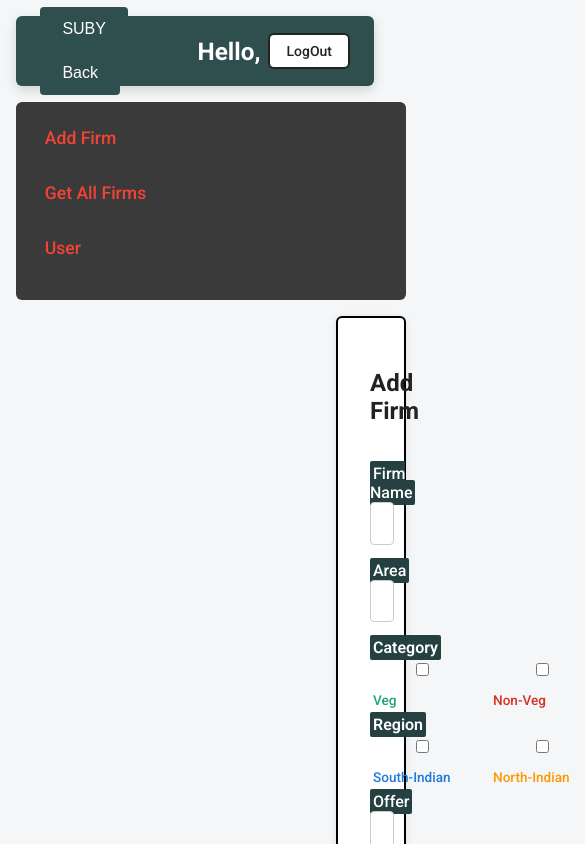
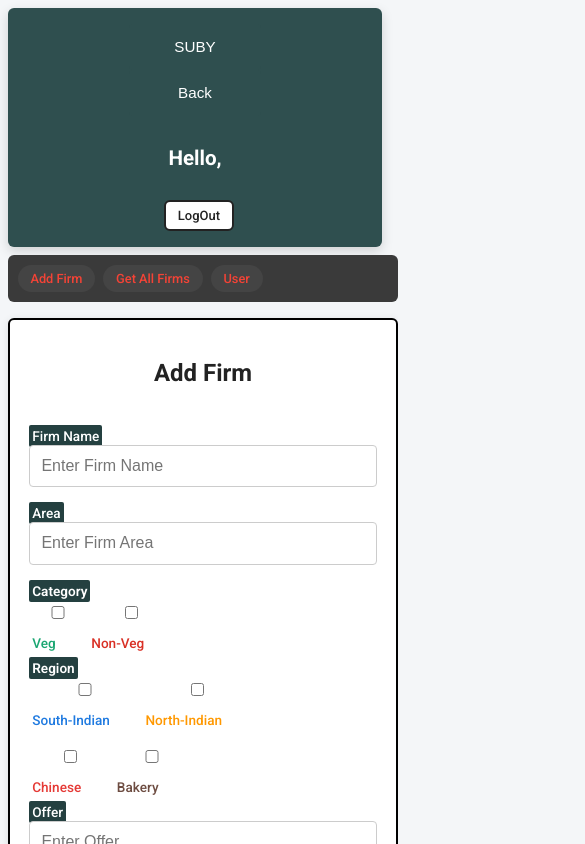
Before and after one commit to sid1114911149/Swiggy_Clone_React_Dashboard, a React (Vite) app: page / in a window 390 px wide. Both pictures are taken after a click on the item "Add Firm". Shown: the top 844 px of the page, 585 px wide, since content can reach past the window. Built offline with nearby package versions, Linux system fonts and the light colour scheme.

Commit message:
last commit

```diff
--- a/src/App.css
+++ b/src/App.css
@@ -301,3 +301,141 @@ button:hover {
   align-items: center;
   transition:all;
 }
+
+/* ===============================
+   MOBILE & SMALL SCREENS
+================================ */
+@media (max-width: 768px) {
+
+  /* Navbar */
+  .navSection {
+    flex-direction: column;
+    height: auto;
+    gap: 0.6rem;
+    padding: 1rem;
+    margin: 0.5rem;
+    font-size: 1.2rem;
+    text-align: center;
+  }
+
+  .userAuth {
+    display: flex;
+    gap: 0.5rem;
+  }
+
+  .userAuth span {
+    padding: 6px 12px;
+    font-size: 13px;
+  }
+
+  /* Layout */
+  .collectionSection {
+    flex-direction: column;
+    margin: 0.5rem;
+  }
+
+  /* Sidebar → Horizontal Scroll Menu */
+  .sideBarSection {
+    width: 100%;
+    height: auto;
+    padding: 0.6rem;
+    display: flex;
+    overflow-x: auto;
+    overflow-y: hidden;
+    white-space: nowrap;
+  }
+
+  .sideBarSection ul {
+    display: flex;
+    gap: 0.5rem;
+  }
+
+  .sideBarSection ul li {
+    font-size: 0.85rem;
+    padding: 0.4rem 0.8rem;
+    margin-bottom: 0;
+    background-color: rgba(255, 255, 255, 0.05);
+    border-radius: 20px;
+  }
+
+  .sideBarSection ul li:hover {
+    transform: none;
+  }
+
+  /* Main Sections */
+  .LoginSection,
+  .registerSection,
+  .firmSection,
+  .productSection {
+    margin-left: 0; /* 🔥 important fix */
+    padding: 1.2rem;
+  }
+
+  /* Forms */
+  .AuthForm,
+  .tableForm {
+    max-width: 100%;
+  }
+
+  .AuthForm input,
+  .tableForm input {
+    max-width: 100%;
+  }
+
+  .AuthForm label,
+  .tableForm label {
+    font-size: 0.85rem;
+  }
+
+  /* Checkboxes */
+  .checkboxContainer {
+    flex-wrap: wrap;
+    justify-content: flex-start;
+    gap: 0.6rem;
+  }
+
+  .checkboxSection {
+    min-width: auto;
+    font-size: 0.8rem;
+  }
+
+  /* Tables → Scrollable */
+  .product-table,
+  .firm-table,
+  .vendor-table {
+    display: block;
+    overflow-x: auto;
+    white-space: nowrap;
+  }
+
+  /* Buttons */
+  button {
+    width: 100%;
+    padding: 0.9rem;
+    font-size: 1rem;
+  }
+
+  /* Page Not Found */
+  .pageNotFound {
+    padding: 1rem;
+    text-align: center;
+  }
+}
+
+/* ===============================
+   EXTRA SMALL DEVICES
+================================ */
+@media (max-width: 480px) {
+
+  .navSection {
+    font-size: 1.1rem;
+  }
+
+  .sideBarSection ul li {
+    font-size: 0.8rem;
+  }
+
+  button {
+    font-size: 0.95rem;
+  }
+}
--- a/src/vendorDashboard/data/apiPath.js
+++ b/src/vendorDashboard/data/apiPath.js
@@ -1,2 +1,2 @@
 // export const API_URL="http://localhost:5500";
-export const API_URL="https://swiggy-clone-backend-uixq.onrender.com";
+export const API_URL="https://swiggy-clone-backend-f4vv.onrender.com";
```
